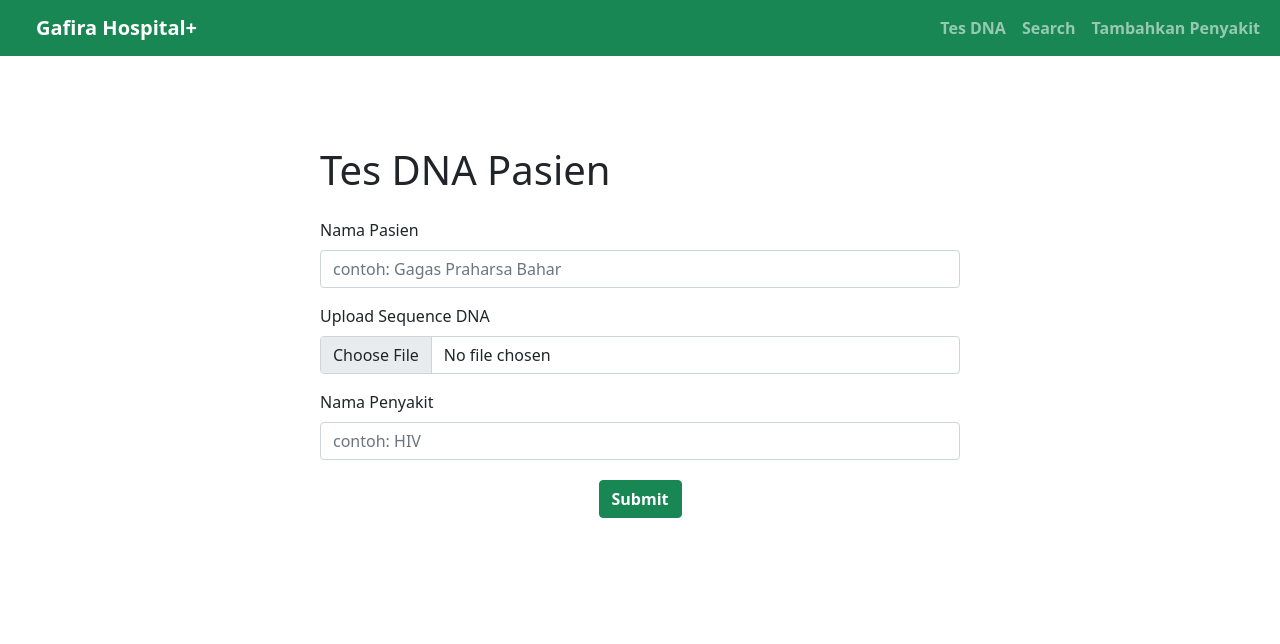
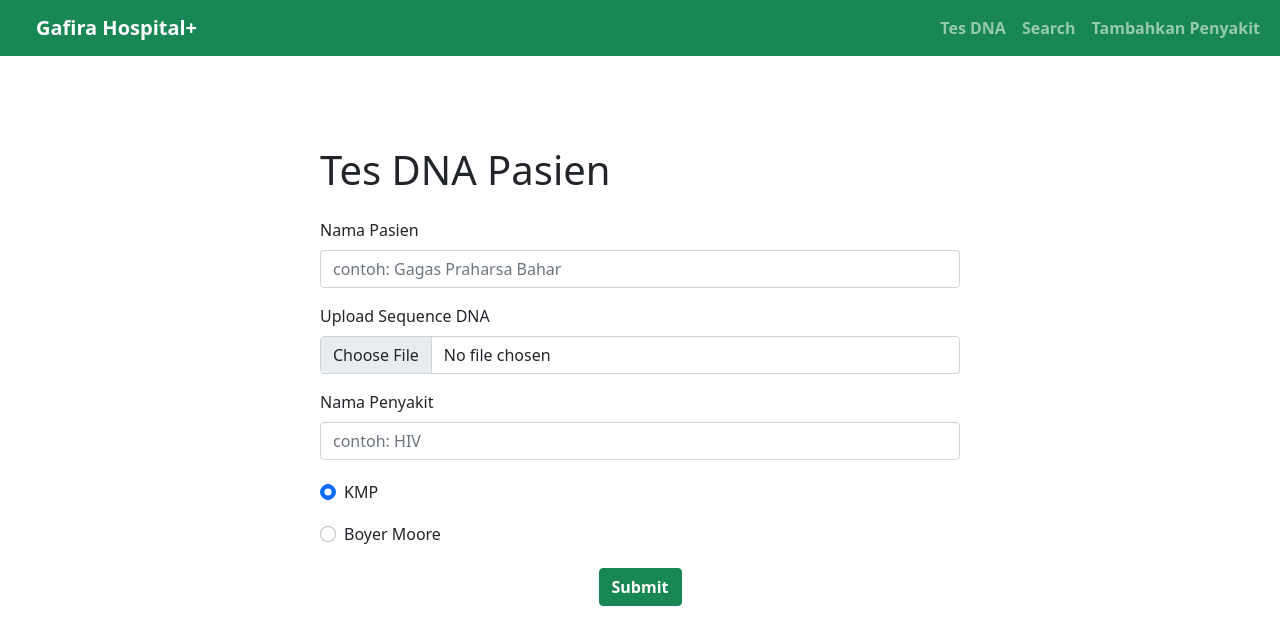
Before and after one commit to gagaspbahar/Tubes3_13520016, a React (Create React App) app in the folder dna-web-frontend/: page / in a window 1280 px wide. Shown: the top 644 px of the page. Built offline with nearby package versions, Linux system fonts and the light colour scheme.

Commit message:
feat: radio buttons in tesDNA

```diff
--- a/dna-web-frontend/src/Pages/TesDNA/TesDNA.jsx
+++ b/dna-web-frontend/src/Pages/TesDNA/TesDNA.jsx
@@ -24,6 +24,8 @@ function Tes(){
     e.preventDefault();
     setIsSubmitted(true);
   }
+
+
 
   return (
     <>
@@ -54,6 +56,19 @@ function Tes(){
                     <Form.Label>Nama Penyakit</Form.Label>
                     <Form.Control type="text" placeholder="contoh: HIV" />
                   </Form.Group>
+                </div>
+              </div>
+              {/* create radio */}
+              <div className={styles.radio}>
+                <div class="d-grid gap-3">
+                <div class="form-check">
+                  <input type="radio" class="form-check-input" id="radio1" name="optradio" value="option1" checked/>KMP
+                  <label class="form-check-label" for="radio1"></label>
+                </div>
+                <div class="form-check">
+                  <input type="radio" class="form-check-input" id="radio2" name="optradio" value="option2"/>Boyer Moore
+                  <label class="form-check-label" for="radio2"></label>
+                </div>
                 </div>
               </div>
               <div className={styles.submit}>
--- a/dna-web-frontend/src/Pages/TesDNA/tesDNA.module.css
+++ b/dna-web-frontend/src/Pages/TesDNA/tesDNA.module.css
@@ -14,6 +14,13 @@
     position: flex;
     align-items: center;
     margin-top: 90px;
+}
+
+.radio {
+    display: flex;
+    align-items: center;
+    justify-content: left;
+    margin-top: 20px;
 }
 
 .submit {
```
Also changed, not shown: dna-web-frontend/src/components/Footer/Footer.jsx (added, +16 -0 lines), dna-web-frontend/src/components/Footer/footer.module.css (added). Lines whose indentation alone changed are shown as unchanged.
